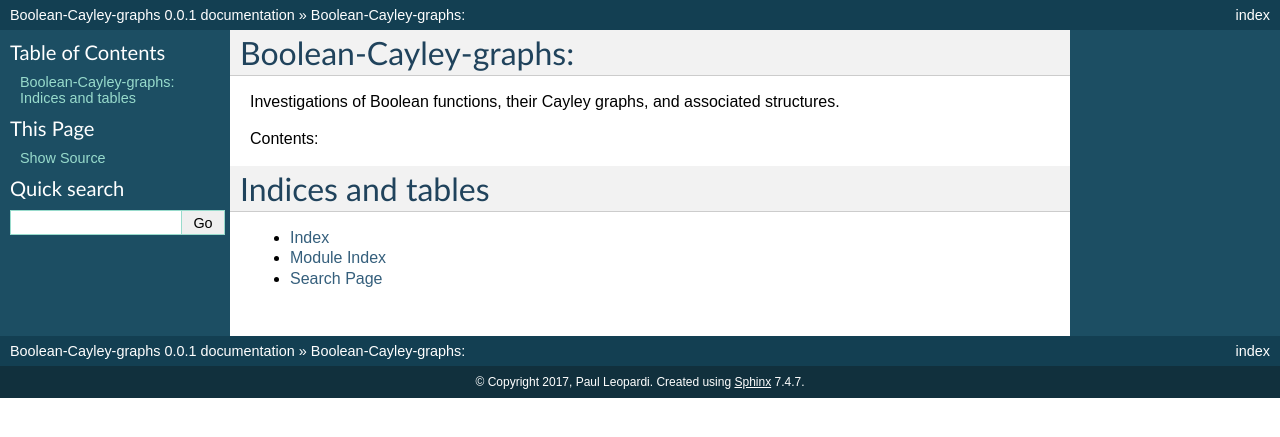
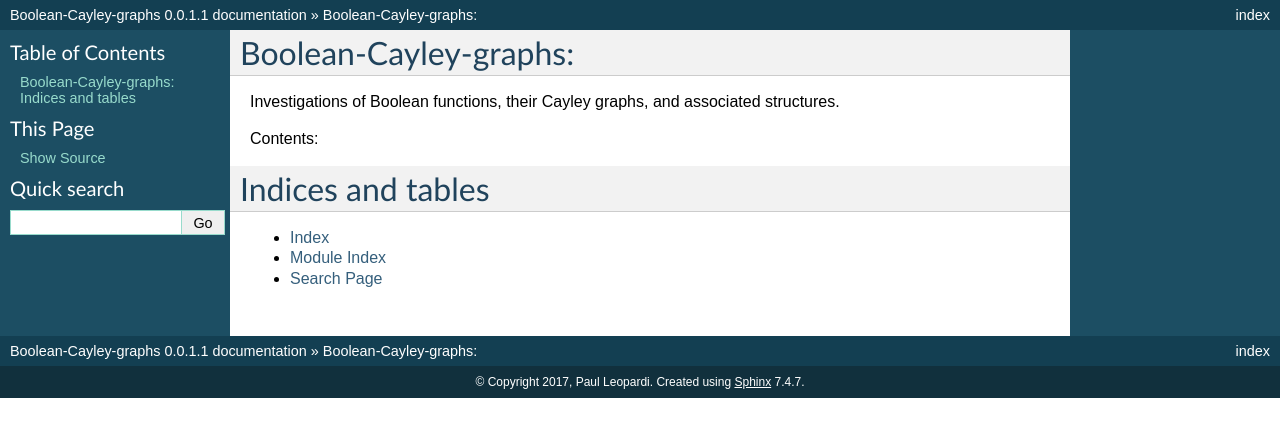
Before and after one commit to penguian/Boolean-Cayley-graphs, a Sphinx documentation site: the page built from doc/index.rst, in a window 1280 px wide. Shown: the top 437 px of the page. Built offline with Sphinx 7.4.7, drawn with Linux system fonts in a browser that asks for light colours; pages that are not in the unit, such as notebooks, are missing from menus.

Commit message:
Bump documentation version to 0.0.1.1

```diff
--- a/doc/conf.py
+++ b/doc/conf.py
@@ -66,7 +66,7 @@ author = u'Paul Leopardi'
 # The short X.Y version.
 version = u'0.0'
 # The full version, including alpha/beta/rc tags.
-release = u'0.0.1'
+release = u'0.0.1.1'
 
 # The language for content autogenerated by Sphinx. Refer to documentation
 # for a list of supported languages.
```
